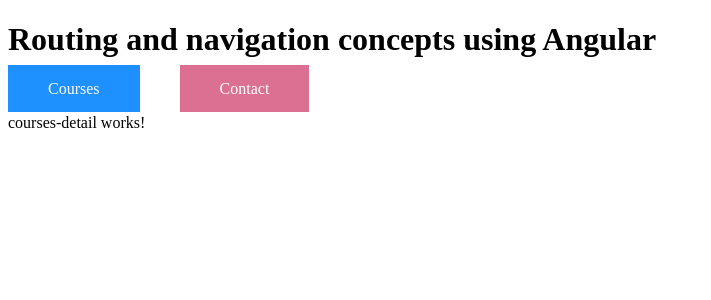
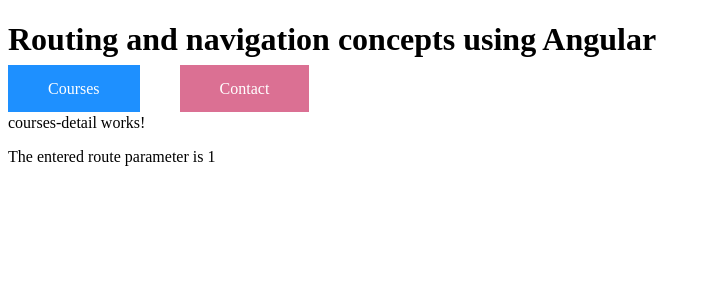
Before and after one commit to varsharavichandran055/angular-routing, an Angular app: page /courses/1 in a window 1280 px wide. Shown: the top 300 px of the page, without its empty margins (0-711 px from the left). Built offline with nearby package versions, Linux system fonts and the light colour scheme.

Commit message:
Accessing route parameter using ActivatedRoute

```diff
--- a/src/app/courses-detail/courses-detail.component.html
+++ b/src/app/courses-detail/courses-detail.component.html
@@ -1 +1,3 @@
 <p>courses-detail works!</p>
+
+<p>The entered route parameter is {{course_id}}</p>
--- a/src/app/courses-detail/courses-detail.component.ts
+++ b/src/app/courses-detail/courses-detail.component.ts
@@ -1,4 +1,5 @@
 import { Component, OnInit } from '@angular/core';
+import { ActivatedRoute } from '@angular/router';
 
 @Component({
   selector: 'app-courses-detail',
@@ -7,9 +8,13 @@
 })
 export class CoursesDetailComponent implements OnInit {
 
-  constructor() { }
+  public course_id:any;
+
+  constructor(private actRoute:ActivatedRoute) { }
 
   ngOnInit(): void {
+    let id=this.actRoute.snapshot.params['id'];
+    this.course_id=id;
   }
 
 }
```
